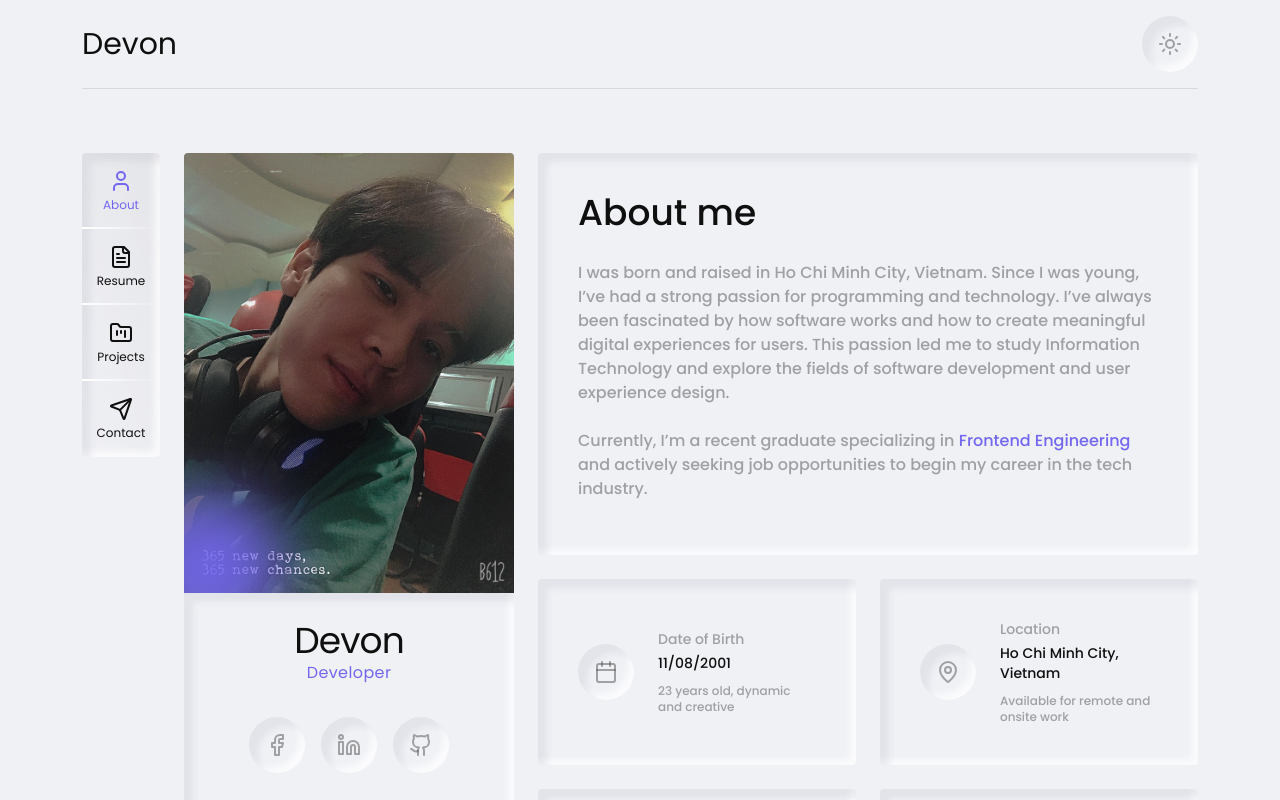
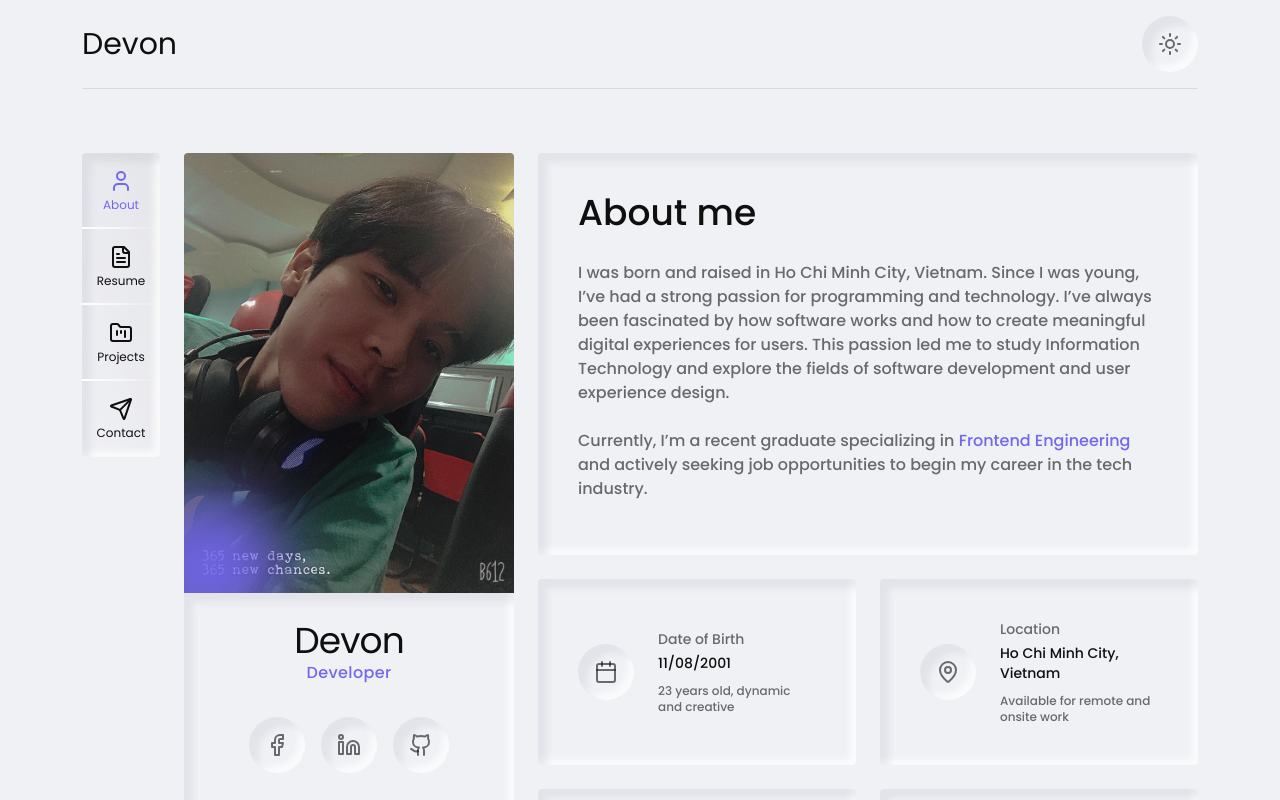
Before and after one commit to LegnoO/portfolio, a Next.js app: page / in a window 1280 px wide. Shown: the top 800 px of the page. Built offline with nearby package versions, Linux system fonts and the light colour scheme.

Commit message:
feat: implement contact form and input component, update styles for consistency

```diff
--- a/src/app/globals.css
+++ b/src/app/globals.css
@@ -6,7 +6,7 @@
   --theme-primary: rgb(115, 103, 240);
   --background: rgb(240, 241, 245);
   --foreground: rgb(15, 15, 15);
-  --muted: rgba(80, 80, 80, 0.5);
+  --muted: rgba(15, 15, 15, 0.6);
   --border: rgba(0, 0, 0, 0.1);
   --paper: linear-gradient(
     119deg,
@@ -14,7 +14,30 @@
     rgba(255, 255, 255, 0.11) 100%
   );
 }
+
+.bg-input {
+  box-shadow:
+    1px 1px 3px 0 rgba(174, 174, 192, 0.4),
+    -1px -1px 3px 0 #fff,
+    inset 0 0 0 0px rgba(255, 255, 255, 0.2);
+  transition: box-shadow 0.3s ease;
+  &::placeholder {
+    color: rgba(0, 0, 0, 0.85);
+    opacity: 1;
+  }
+  &:hover {
+    box-shadow:
+      2px 2px 6px 0 rgba(174, 174, 192, 0.6),
+      -2px -2px 6px 0 #fff,
+      inset 0 0 0 0 rgba(255, 255, 255, 0.2);
+  }
+}
+
 .dark {
+  --background: rgb(15, 15, 15);
+  --foreground: rgb(210, 210, 210);
+  --muted: rgba(210, 210, 210, 0.65);
+  --border: rgba(255, 255, 255, 0.16);
   .nav {
     border: 1px solid var(--color-border);
     box-shadow: none;
@@ -39,6 +62,18 @@
       }
     }
   }
+  .bg-input {
+    background: linear-gradient(
+      329deg,
+      rgba(0, 0, 0, 0.75) 0%,
+      rgba(78, 78, 78, 0.81) 100%
+    );
+    box-shadow: none;
+    &::placeholder {
+      color: rgba(210, 210, 210, 0.75);
+      opacity: 1;
+    }
+  }
   .shadow-emboss-light {
     box-shadow: none;
     border: 1px solid var(--color-border);
@@ -56,7 +91,7 @@
       rgba(255, 255, 255, 0.14) 100%
     );
   }
-  .bg-fade-gradient-right {
+  .bg-fade-primary {
     border: inherit;
     backdrop-filter: none;
     box-shadow: unset;
@@ -69,7 +104,7 @@
     background-size: 200% 100%;
     transition: background-position 0.4s ease;
   }
-  .bg-fade-gradient-left {
+  /* .bg-fade-gradient-left {
     backdrop-filter: none;
     box-shadow: unset;
     background: linear-gradient(
@@ -79,9 +114,9 @@
     );
     background-size: 100% 200%;
     transition: background-position 0.4s ease;
-  }
+  } */
 
-  .bg-card-fade-gradient-left {
+  .bg-fade-secondary {
     border: 1px solid rgba(255, 255, 255, 0.2);
     background: linear-gradient(to right, #ffffff0d, #ffffff12, #ffffff0d);
     background-size: 200% auto;
@@ -92,11 +127,6 @@
       background-position: right center;
     }
   }
-
-  --background: rgb(15, 15, 15);
-  --foreground: rgb(210, 210, 210);
-  --muted: rgba(210, 210, 210, 0.65);
-  --border: rgba(255, 255, 255, 0.16);
 }
 * {
   scroll-behavior: smooth;
@@ -130,7 +160,7 @@ body {
     inset 0 0 0 0px rgba(255, 255, 255, 0.2);
 }
 
-.bg-fade-gradient-right {
+.bg-fade-primary {
   box-shadow:
     inset 9px 9px 6px 0 rgba(174, 174, 192, 0.2),
     inset -6px -6px 6px 0 rgba(255, 255, 255, 0.7);
@@ -149,7 +179,7 @@ body {
 }
 
 .bg-fade-white,
-.bg-card-fade-gradient-left {
+.bg-fade-secondary {
   box-shadow:
     inset 9px 9px 6px 0 rgba(174, 174, 192, 0.2),
     inset -6px -6px 6px 0 rgba(255, 255, 255, 0.7);
--- a/src/app/layout.tsx
+++ b/src/app/layout.tsx
@@ -29,9 +29,10 @@ export default function RootLayout({
     <html lang="en">
       <body className={`${poppins.variable} antialiased`}>
         <main>
-          <FlowLineBackground />
-
-          <ThemeContext>{children}</ThemeContext>
+          <ThemeContext>
+            <FlowLineBackground />
+            {children}
+          </ThemeContext>
         </main>
       </body>
     </html>
--- a/src/components/about.tsx
+++ b/src/components/about.tsx
@@ -16,7 +16,7 @@ type InfoCardProps = {
 };
 
 const cardContainerClass =
-  "bg-fade-gradient-right hover-reverse-gradient-right border-border rounded border p-10 font-medium";
+  "bg-fade-primary hover-reverse-gradient-right border-border rounded border p-10 font-medium";
 
 const InfoCard = ({ icon, label, value, description }: InfoCardProps) => (
   <div
--- /dev/null
+++ b/src/components/contact.tsx
@@ -0,0 +1,29 @@
+import Input from "@/components/input";
+
+const contact = () => {
+  return (
+    <section aria-labelledby="contact">
+      <div className="bg-fade-secondary rounded px-16 pt-14 pb-16">
+        <h3 className="mb-9 text-4xl font-medium">
+          Let’s work with
+          <span className="text-primary"> together</span>
+        </h3>
+        <div className="flex flex-col gap-5">
+          <div className="grid grid-cols-2 gap-5">
+            <Input placeholder="First name*" fullWidth />
+            <Input placeholder="Last name*" fullWidth />
+            <Input placeholder="example@gmail.com*" fullWidth />
+            <Input placeholder="Last name*" fullWidth />
+          </div>
+          <Input placeholder="Enter subject" />
+          <Input placeholder="Write your message" fullWidth isTextfield />
+          <button className="bg-input hover-reverse-gradient-right flex-1 cursor-pointer rounded px-4 py-3.5 font-medium tracking-wide outline-none">
+            Send message
+          </button>
+        </div>
+      </div>
+    </section>
+  );
+};
+
+export default contact;
--- a/src/components/content.tsx
+++ b/src/components/content.tsx
@@ -4,6 +4,7 @@
 import About from "./about";
 import Resume from "./resume";
 import Projects from "./projects";
+import Contact from "./contact";
 
 // ** Hooks
 import { useHash } from "@/hooks/useHash";
@@ -23,7 +24,7 @@ const Content = () => {
       case "#projects":
         return <Projects />;
       case "#contact":
-        return <>Contact</>;
+        return <Contact />;
       default:
         return <About />;
     }
--- a/src/components/effects/flow-line-background.tsx
+++ b/src/components/effects/flow-line-background.tsx
@@ -3,7 +3,15 @@
 // ** React Imports
 import { useEffect, useRef } from "react";
 
+// ** Context
+import { useTheme } from "@/context/theme-context";
+
+// ** Hooks
+import useIsMounted from "@/hooks/useIsMounted";
+
 const FlowLineBackground = () => {
+  const { theme } = useTheme();
+  const isMounted = useIsMounted();
   const pathRef = useRef<SVGPathElement>(null);
   const animationRef = useRef<number>(null);
   const offsetRef = useRef(0);
@@ -35,6 +43,8 @@ const FlowLineBackground = () => {
       if (animationRef.current) cancelAnimationFrame(animationRef.current);
     };
   }, []);
+
+  if (isMounted && theme === "light") return null;
 
   return (
     <svg
--- a/src/components/icon-button.tsx
+++ b/src/components/icon-button.tsx
@@ -8,7 +8,7 @@ type Props = {
 
 const IconButton = ({ icon: Icon }: Props) => {
   return (
-    <button className="group bg-fade-gradient-right hover-reverse-gradient-right cursor-pointer rounded-full p-4 shadow-lg">
+    <button className="group bg-fade-primary hover-reverse-gradient-right cursor-pointer rounded-full p-4 shadow-lg">
       {
         <Icon className="text-muted group-hover:text-primary transition-colors duration-500" />
       }
--- /dev/null
+++ b/src/components/input.tsx
@@ -0,0 +1,44 @@
+// ** React Imports
+import { InputHTMLAttributes } from "react";
+
+// ** Utils Imports
+import { cn } from "@/lib/utils";
+
+type Props = InputHTMLAttributes<HTMLInputElement> & {
+  fullWidth?: boolean;
+  isTextfield?: boolean;
+};
+
+const input = ({
+  placeholder,
+  isTextfield,
+  fullWidth = false,
+  className,
+  ...rest
+}: Props) => {
+  if (isTextfield)
+    return (
+      <textarea
+        placeholder={placeholder || ""}
+        className="text-foreground bg-input min-h-[160px] resize-y overflow-auto rounded border-none px-7 py-5 text-sm font-medium transition-[height] duration-300 outline-none"
+      />
+    );
+
+  return (
+    <input
+      placeholder={placeholder || ""}
+      type="text"
+      className={cn(
+        "text-foreground bg-input rounded border-none px-7 py-5 text-sm font-medium outline-none",
+        {
+          "flex-1": fullWidth,
+          "flex-1/2": !fullWidth,
+        },
+        className,
+      )}
+      {...rest}
+    />
+  );
+};
+
+export default input;
--- a/src/components/portfolio.tsx
+++ b/src/components/portfolio.tsx
@@ -31,9 +31,9 @@ const Portfolio = () => {
               alt="Ngô Minh Khôi Avatar"
             />
           </div>
-          <div className="bg-fade-gradient-right hover-reverse-gradient-right border-border rounded-b border border-t-0 px-6 pt-7 pb-5.5 text-center">
+          <div className="bg-fade-primary hover-reverse-gradient-right border-border rounded-b border border-t-0 px-6 pt-7 pb-5.5 text-center">
             <h3 className="text-4xl tracking-tight">Devon</h3>
-            <p className="text-primary tracking-wide">Developer</p>
+            <p className="text-primary font-medium tracking-wide">Developer</p>
             <ul className="border-border flex items-center justify-center gap-4 border-b pt-8 pb-10">
               <li>
                 <IconButton icon={FacebookIcon} />
--- a/src/components/resume.tsx
+++ b/src/components/resume.tsx
@@ -74,7 +74,7 @@ export default function Resume() {
     isEducation = false,
   }: ResumeSectionProps) => {
     return (
-      <article className="bg-fade-gradient-right hover-reverse-gradient-right border-border w-full rounded-lg border p-6 transition-all duration-300">
+      <article className="bg-fade-primary hover-reverse-gradient-right border-border w-full rounded-lg border p-6 transition-all duration-300">
         <header className="mb-8">
           <h3 className="mb-2 text-xl font-semibold">{title}</h3>
           <hr className="border-border" aria-hidden="true" />
@@ -125,7 +125,7 @@ export default function Resume() {
                         : (item as WorkExperience).position}
                     </div>
                     {isEducation && (
-                      <div className="mt-0.5 text-xs">
+                      <div className="mt-0.5 text-xs font-medium">
                         {(item as Education).field}
                       </div>
                     )}
```
Also changed, not shown: src/components/projects.tsx (+5 -5 lines).
